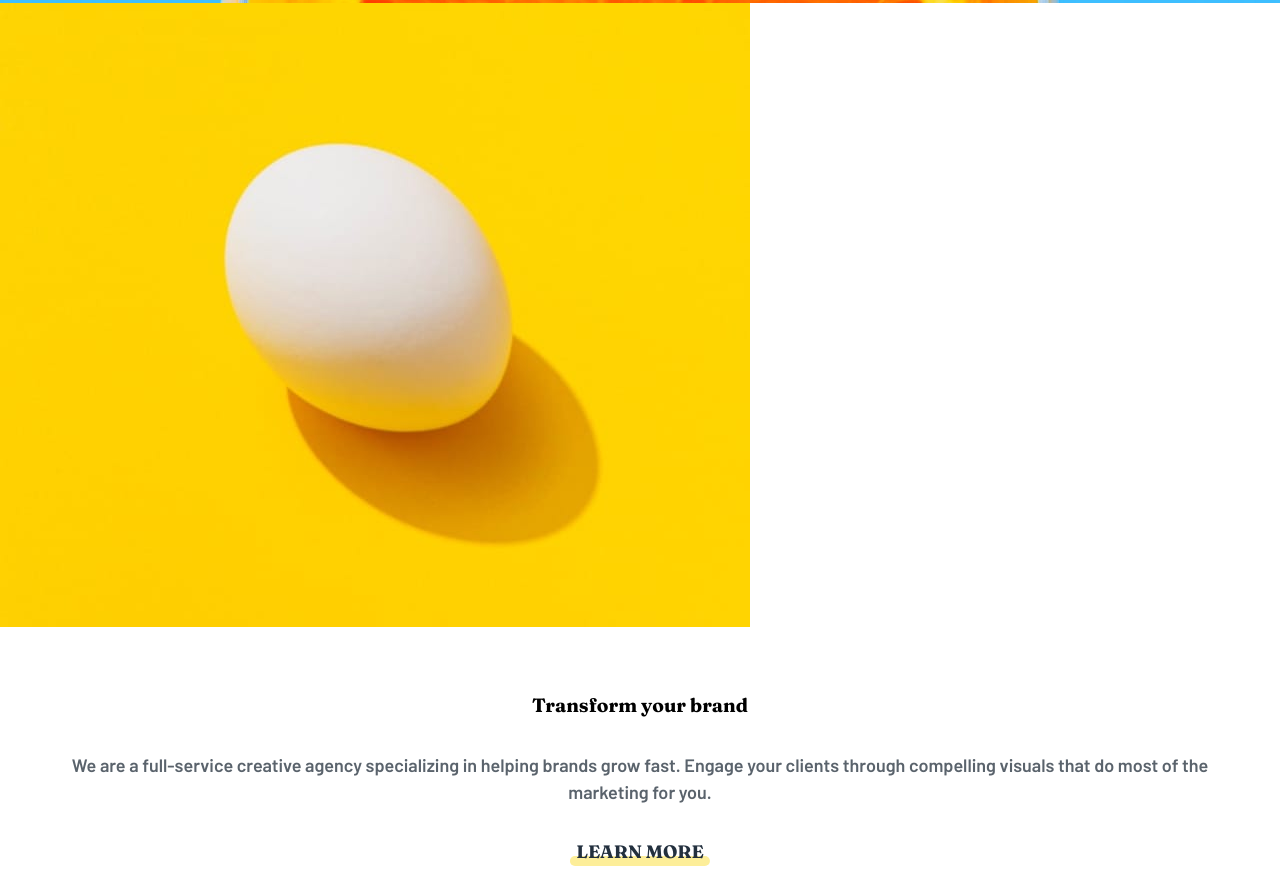
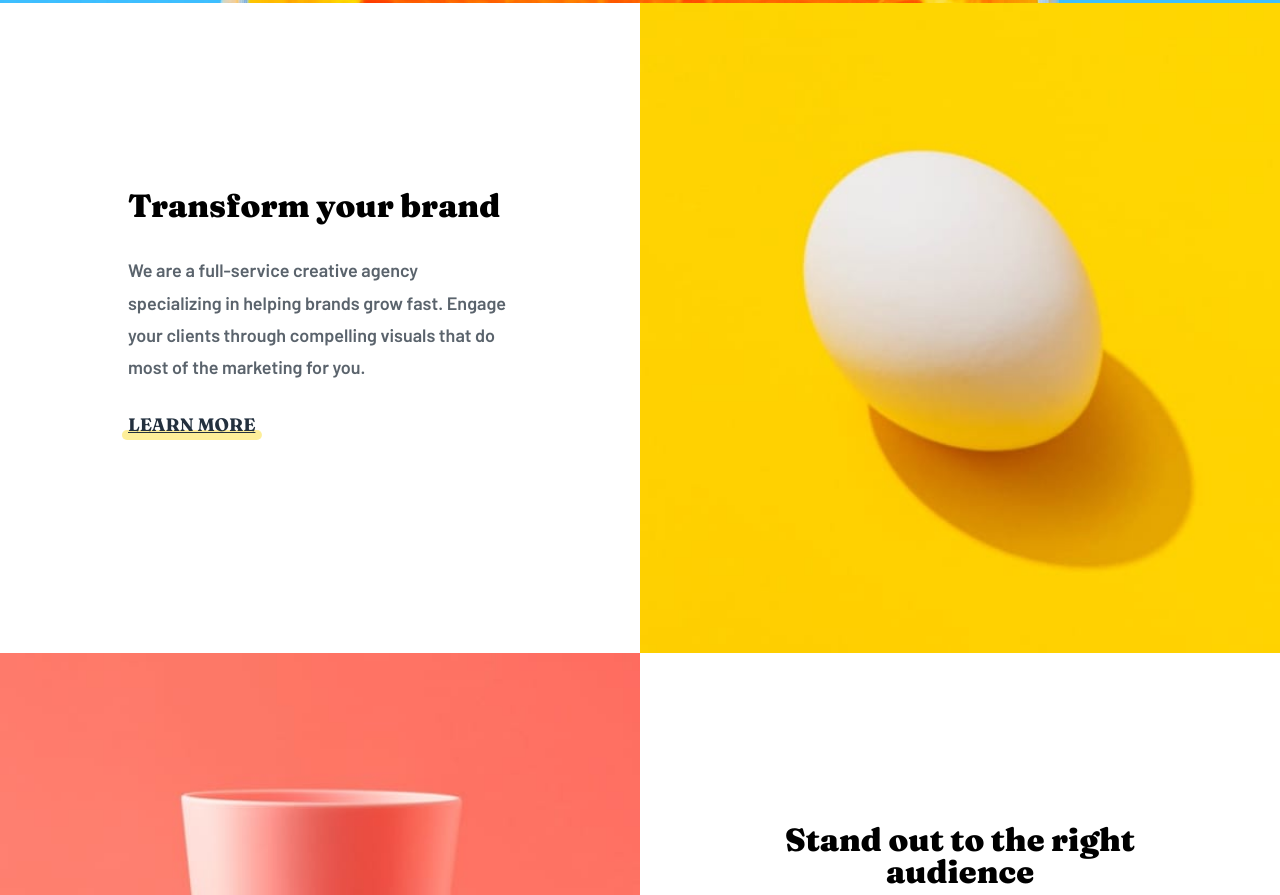
Before and after one commit to sabwafei/sunnyside-agency-landingpopage, a plain HTML site: page index.html in a window 1280 px wide. Shown: the part 797-1692 px from the top of the page. Drawn offline with Linux system fonts and the light colour scheme.

Commit message:
services section and reset
updated css reset
services section background image + grid fix

```diff
--- a/css/reset.css
+++ b/css/reset.css
@@ -1,54 +1,42 @@
-/*
-  Josh's Custom CSS Reset
-  https://www.joshwcomeau.com/css/custom-css-reset/
-*/
-*,
-*::before,
-*::after {
-  box-sizing: border-box;
+/* coded by SabWaFei */
+html, body, div, span, applet, object, iframe,
+h1, h2, h3, h4, h5, h6, p, blockquote, pre,
+a, abbr, acronym, address, big, cite, code,
+del, dfn, em, img, ins, kbd, q, s, samp,
+small, strike, strong, sub, sup, tt, var,
+b, u, i, center,
+dl, dt, dd, ol, ul, li,
+fieldset, form, label, legend,
+table, caption, tbody, tfoot, thead, tr, th, td,
+article, aside, canvas, details, embed,
+figure, figcaption, footer, header, hgroup,
+menu, nav, output, ruby, section, summary,
+time, mark, audio, video {
+	margin: 0;
+	padding: 0;
+	border: 0;
+	font-size: 100%;
+	font: inherit;
+	vertical-align: baseline;
 }
-* {
-  margin: 0;
-  padding: 0;
-}
-html,
-body {
-  height: 100%;
+/* HTML5 display-role reset for older browsers */
+article, aside, details, figcaption, figure,
+footer, header, hgroup, menu, nav, section {
+	display: block;
 }
 body {
-  line-height: 1.5;
-  -webkit-font-smoothing: antialiased;
+	line-height: 1;
 }
-img,
-picture,
-video,
-canvas,
-svg {
-  display: block;
-  max-width: 100%;
+ol, ul {
+	list-style: none;
 }
-input,
-button,
-textarea,
-select {
-  font: inherit;
+blockquote, q {
+	quotes: none;
 }
-p,
-h1,
-h2,
-h3,
-h4,
-h5,
-h6 {
-  overflow-wrap: break-word;
+blockquote:before, blockquote:after,
+q:before, q:after {
+	content: '';
+	content: none;
 }
-#root,
-#__next {
-  isolation: isolate;
-}
-a {
-  text-decoration: none;
-}
-li {
-  list-style: none;
-}
+table {
+	border-collapse: collapse;
--- a/css/stylesheet.css
+++ b/css/stylesheet.css
@@ -20,23 +20,21 @@
 body {
   font-size: 18px;
 }
-.main-container {
-}
 section {
   display: flex;
   flex-direction: column;
   justify-content: center;
   align-items: center;
 }
-h1 {
-  font-size: 2.5rem;
-  font-family: var(--ff-fraunces);
-}
 h2 {
   font-size: 1.2rem;
   font-family: var(--ff-fraunces);
 }
-
+/* desktop images hidden by default */
+.img-dsktp-transfrom,
+.img-dsktp-stand-out {
+  display: none;
+}
 /* end global */
 
 /* nav styling */
@@ -85,7 +83,7 @@ nav {
   font-family: var(--ff-fraunces);
 }
 /* desktop */
-@media only screen and (min-width: 620px) {
+@media only screen and (min-width: 700px) {
   .hamburger-menu {
     display: none;
   }
@@ -126,7 +124,7 @@ header {
   margin: 4.5rem 0 3rem 0;
 }
 /* desktop */
-@media only screen and (min-width: 620px) {
+@media only screen and (min-width: 700px) {
   body {
   }
   header {
@@ -141,13 +139,14 @@ header {
 }
 /* end hero section */
 
-/* info section */
-.services {
-  display: grid;
-  grid-template-columns: 1fr;
+/* services section */
+.block {
+  height: 400px;
 }
-.block {
-  padding-bottom: 2rem;
+.block-header {
+  font-size: 2rem;
+  font-family: var(--ff-fraunces);
+  font-weight: var(--fw-fr-bolder);
 }
 .info {
   text-align: center;
@@ -156,6 +155,7 @@ header {
 .info p {
   color: var(--clr-drk-gry-blu);
   font-family: var(--ff-barlow);
+  line-height: 1.8;
 }
 .info a {
   font-family: var(--ff-fraunces);
@@ -193,4 +193,50 @@ header {
 .info > * {
   margin-bottom: 2rem;
 }
-/* end info section */
+.image-one {
+  background-image: url(/images/mobile/image-transform.jpg);
+  background-size: cover;
+  background-position: center;
+}
+.image-two {
+  background-image: url(/images/mobile/image-stand-out.jpg);
+  background-size: cover;
+  background-position: center center;
+}
+@media only screen and (min-width: 700px) {
+  .block {
+    height: 650px;
+  }
+  .image-one {
+    background-image: url(/images/desktop/image-transform.jpg);
+  }
+  .image-two {
+    background-image: url(/images/desktop/image-stand-out.jpg);
+  }
+  .services-block {
+    display: grid;
+    grid-template-columns: repeat(2, 1fr);
+  }
+  .order-1 {
+    order: 2;
+  }
+  .order-2 {
+    order: 1;
+  }
+  .info {
+    display: flex;
+    flex-direction: column;
+    justify-content: center;
+    align-items: flex-start;
+    padding: 0 20% 0 20%;
+  }
+  .info h2 {
+    font-weight: var(--fw-fr-bolder);
+    width: 30%;
+    text-align: left;
+  }
+  .info p {
+    text-align: left;
+  }
+}
+/* end services section */
--- a/index.html
+++ b/index.html
@@ -49,12 +49,10 @@
       </header>
       <section class="services">
         <div class="services-block">
-          <div class="block image-one">
-            <img src="/images/mobile/image-transform.jpg" alt="" />
-          </div>
+          <div class="block image-one order-1"></div>
 
-          <div class="block info">
-            <h2>Transform your brand</h2>
+          <div class="block info order-2">
+            <div class="block-header">Transform your brand</div>
             <p>
               We are a full-service creative agency specializing in helping
               brands grow fast. Engage your clients through compelling visuals
@@ -65,11 +63,9 @@
         </div>
 
         <div class="services-block">
-          <div class="block image-two">
-            <img src="/images/mobile/image-stand-out.jpg" alt="" />
-          </div>
-          <div class="block info">
-            <h2>Stand out to the right audience</h2>
+          <div class="block image-two order-3"></div>
+          <div class="block info order-4">
+            <div class="block-header">Stand out to the right audience</div>
             <p>
               Using a collaborative formula of designers, researchers,
               photographers, videographers, and copywriters, we’ll build and
```
